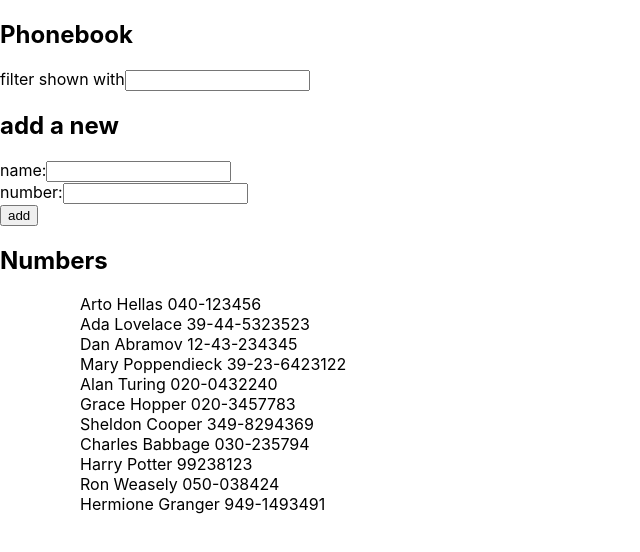
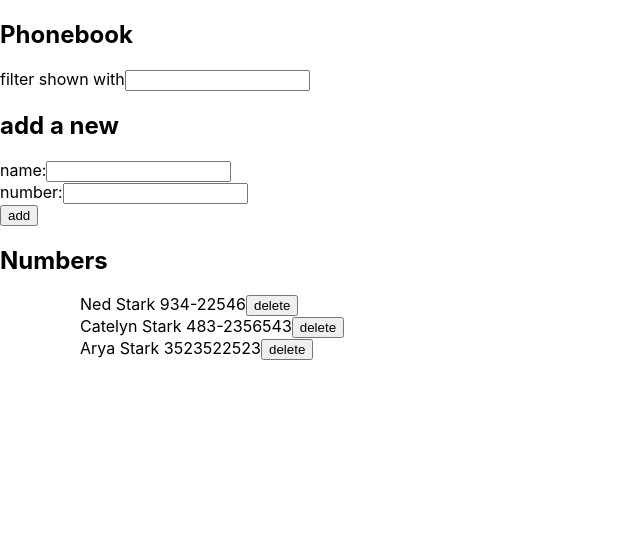
Before and after one commit to AnnaKuokkanen/Fullstack, a React (Create React App) app in the folder osa2/puhelinluettelo/: page / in a window 1280 px wide. Shown: the top 552 px of the page, without its empty margins (0-640 px from the left). Built offline with nearby package versions, Linux system fonts and the light colour scheme; data requests are answered from the project's data file; the HTML template or start-up script is replaced by a standard one.

Commit message:
teht 2.17

```diff
--- a/osa2/puhelinluettelo/db.json
+++ b/osa2/puhelinluettelo/db.json
@@ -1,59 +1,19 @@
 {
   "persons": [
     {
-      "name": "Arto Hellas",
-      "number": "040-123456",
+      "name": "Ned Stark",
+      "number": "934-22546",
       "id": 1
     },
     {
-      "name": "Ada Lovelace",
-      "number": "39-44-5323523",
+      "name": "Catelyn Stark",
+      "number": "483-2356543",
       "id": 2
     },
     {
-      "name": "Dan Abramov",
-      "number": "12-43-234345",
+      "name": "Arya Stark",
+      "number": "3523522523",
       "id": 3
-    },
-    {
-      "name": "Mary Poppendieck",
-      "number": "39-23-6423122",
-      "id": 4
-    },
-    {
-      "name": "Alan Turing",
-      "number": "020-0432240",
-      "id": 5
-    },
-    {
-      "name": "Grace Hopper",
-      "number": "020-3457783",
-      "id": 6
-    },
-    {
-      "name": "Sheldon Cooper",
-      "number": "349-8294369",
-      "id": 7
-    },
-    {
-      "name": "Charles Babbage",
-      "number": "030-235794",
-      "id": 8
-    },
-    {
-      "name": "Harry Potter",
-      "number": "99238123",
-      "id": 9
-    },
-    {
-      "name": "Ron Weasely",
-      "number": "050-038424",
-      "id": 10
-    },
-    {
-      "name": "Hermione Granger",
-      "number": "949-1493491",
-      "id": 11
     }
   ]
 }
--- a/osa2/puhelinluettelo/src/App.js
+++ b/osa2/puhelinluettelo/src/App.js
@@ -34,8 +34,7 @@ const App = () => {
       setSearch(event.target.value)
     }
 
-    const addPerson = (event) => {
-      event.preventDefault()
+    const addPerson = () => {
       const newObject = {
         name : newName,
         number : newNumber
@@ -58,6 +57,18 @@ const App = () => {
       console.log(persons)
     }
 
+    const removePerson = (id) => {
+      const person = persons.filter(person => person.id === id)
+      const result = window.confirm(`Delete ${person[0].name}?`)
+      if (result) {
+        personService
+          .remove(id)
+        const array = persons.filter(person => person.id !== id)
+        setPersons(array)
+      }
+
+    }
+
     const people = search.length === 0
       ? persons
       : persons.filter(person => person.name.toLowerCase().includes(search.toLowerCase()))
@@ -69,7 +80,7 @@ const App = () => {
         <h2>add a new</h2>
         <PersonForm onSubmit={addPerson} nameHandler={handleNameChange} nameValue={newName} numberHandler={handleNumberChange} numberValue={newNumber} />
         <h2>Numbers</h2>
-        <People people={people} />
+        <People people={people} onClick={removePerson} />
       </div>
     )
 }
--- a/osa2/puhelinluettelo/src/components/People.js
+++ b/osa2/puhelinluettelo/src/components/People.js
@@ -1,12 +1,13 @@
 import React from 'react'
 
-const People = ({people}) => {
+const People = ({people, onClick}) => {
     return (
       <div>
         <ul>
           {people.map(person =>
             <ul key={person.name}>
               {person.name} {person.number}
+              <button onClick={() => onClick(person.id)}>delete</button>
             </ul>
           )}
         </ul>
--- a/osa2/puhelinluettelo/src/services/persons.js
+++ b/osa2/puhelinluettelo/src/services/persons.js
@@ -9,12 +9,12 @@ const create = newObject => {
   return axios.post(baseUrl, newObject)
 }
 
-const update = (id, newObject) => {
-  return axios.put(`${baseUrl}/${id}`, newObject)
+const remove = (id) => {
+  return axios.delete(`${baseUrl}/${id}`)
 }
 
 export default {
   getAll: getAll,
   create: create,
-  update: update
+  remove: remove
 }
```
